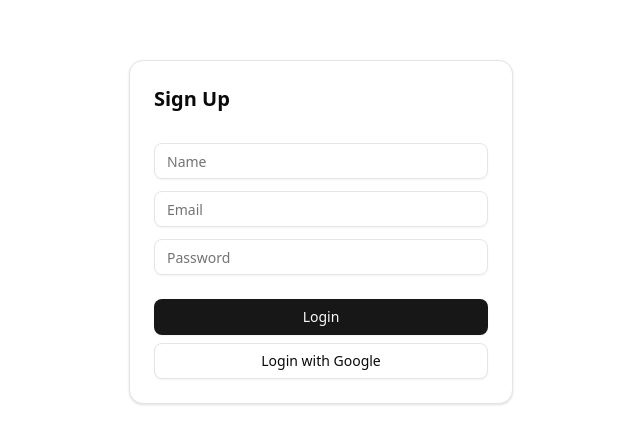
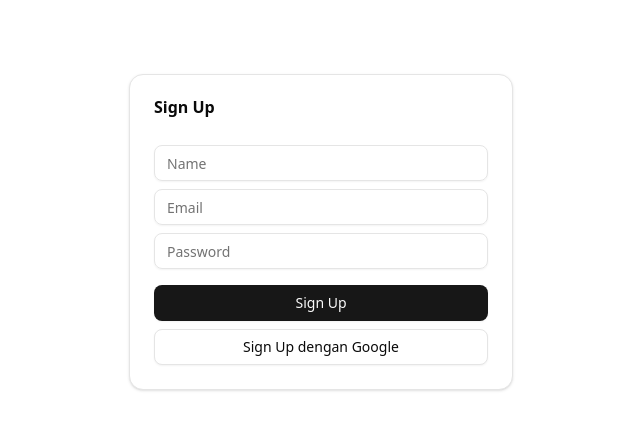
Before and after one commit to andimtrj/mooneye, a Next.js app: page /signup in a window 1280 px wide. Shown: the part 168-612 px from the top of the page, without its empty margins (319-959 px from the left). Built offline with nearby package versions, Linux system fonts and the light colour scheme; no server answers.

Commit message:
Sign Up feature done

```diff
--- a/app/signup/page.jsx
+++ b/app/signup/page.jsx
@@ -1,36 +1,131 @@
+"use client";
+import { useState } from "react";
 import { Button } from "@/components/ui/button";
 import {
   Card,
   CardContent,
-  CardFooter,
   CardHeader,
   CardTitle,
 } from "@/components/ui/card";
 import { Input } from "@/components/ui/input";
+import getConfig from "../../firebase/config";
+import {
+  createUserWithEmailAndPassword,
+  updateProfile,
+  GoogleAuthProvider,
+  signInWithPopup,
+} from "firebase/auth";
+import { doc, setDoc } from "firebase/firestore";
 
-export default function SignUp() {
+export default function SignUpPage() {
+  const { auth, db } = getConfig();
+  const [name, setName] = useState("");
+  const [email, setEmail] = useState("");
+  const [password, setPassword] = useState("");
+  const [loading, setLoading] = useState(false);
+  const [error, setError] = useState("");
+  const [success, setSuccess] = useState("");
+
+  // Sign up dengan email & password
+  const handleEmailSignup = async (e) => {
+    e.preventDefault();
+    setLoading(true);
+    setError("");
+    setSuccess("");
+    try {
+      const userCredential = await createUserWithEmailAndPassword(
+        auth,
+        email,
+        password
+      );
+      await updateProfile(userCredential.user, { displayName: name });
+      await setDoc(doc(db, "users", userCredential.user.uid), {
+        name,
+        email,
+        createdAt: new Date(),
+      });
+      setSuccess("Sign up berhasil!");
+    } catch (err) {
+      setError(err.message);
+    }
+    setLoading(false);
+  };
+
+  // Sign up dengan Google
+  const handleGoogleSignup = async () => {
+    setLoading(true);
+    setError("");
+    setSuccess("");
+    try {
+      const provider = new GoogleAuthProvider();
+      const result = await signInWithPopup(auth, provider);
+      const user = result.user;
+      await setDoc(doc(db, "users", user.uid), {
+        name: user.displayName,
+        email: user.email,
+        createdAt: new Date(),
+      });
+      setSuccess("Sign up Google berhasil!");
+    } catch (err) {
+      setError(err.message);
+    }
+    setLoading(false);
+  };
+
   return (
     <Card className="w-full max-w-sm">
       <CardHeader>
-        <CardTitle className={'text-xl'}>Sign Up</CardTitle>
+        <CardTitle>Sign Up</CardTitle>
       </CardHeader>
       <CardContent>
-        <form>
-          <div className="flex flex-col gap-3">
-            <Input id="name" type="text" placeholder="Name" required />
-            <Input id="email" type="email" placeholder="Email" required />
-            <Input id="password" type="password" placeholder='Password' required />
+        <form onSubmit={handleEmailSignup} className="flex flex-col gap-4">
+          <div className="flex flex-col gap-2">
+            <Input
+              id="name"
+              type="text"
+              placeholder="Name"
+              value={name}
+              onChange={(e) => setName(e.target.value)}
+              required
+            />
+
+            <Input
+              id="email"
+              type="email"
+              placeholder="Email"
+              value={email}
+              onChange={(e) => setEmail(e.target.value)}
+              required
+            />
+
+            <Input
+              id="password"
+              type="password"
+              placeholder="Password"
+              value={password}
+              onChange={(e) => setPassword(e.target.value)}
+              required
+            />
+          </div>
+
+          <div className="flex flex-col gap-2">
+            <Button type="submit" className="w-full" disabled={loading}>
+              {loading ? "Loading..." : "Sign Up"}
+            </Button>
+            <Button
+              variant="outline"
+              className="w-full"
+              onClick={handleGoogleSignup}
+              disabled={loading}
+            >
+              {loading ? "Loading..." : "Sign Up dengan Google"}
+            </Button>
           </div>
         </form>
       </CardContent>
-      <CardFooter className="flex-col gap-2">
-        <Button type="submit" className="w-full">
-          Login
-        </Button>
-        <Button variant="outline" className="w-full">
-          Login with Google
-        </Button>
-      </CardFooter>
+
+      {error && <div className="text-red-500 text-sm mt-2">{error}</div>}
+      {success && <div className="text-green-500 text-sm mt-2">{success}</div>}
     </Card>
   );
 }
--- a/package.json
+++ b/package.json
@@ -13,6 +13,7 @@
     "@radix-ui/react-slot": "^1.2.3",
     "class-variance-authority": "^0.7.1",
     "clsx": "^2.1.1",
+    "firebase": "^12.1.0",
     "lucide-react": "^0.540.0",
     "next": "15.5.0",
     "react": "19.1.0",
```
Also changed, not shown: 1 other file (tests, documents, lock files or other folders).
